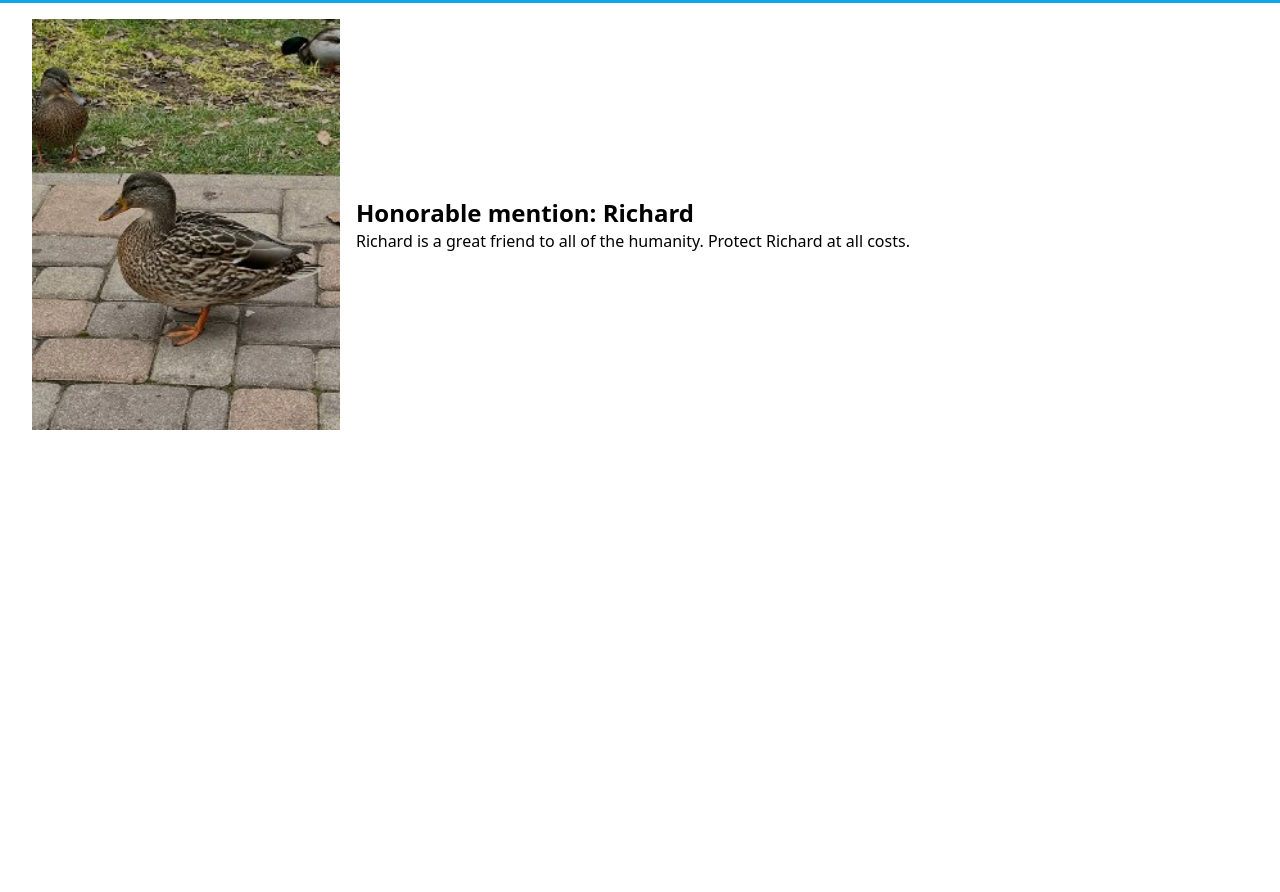
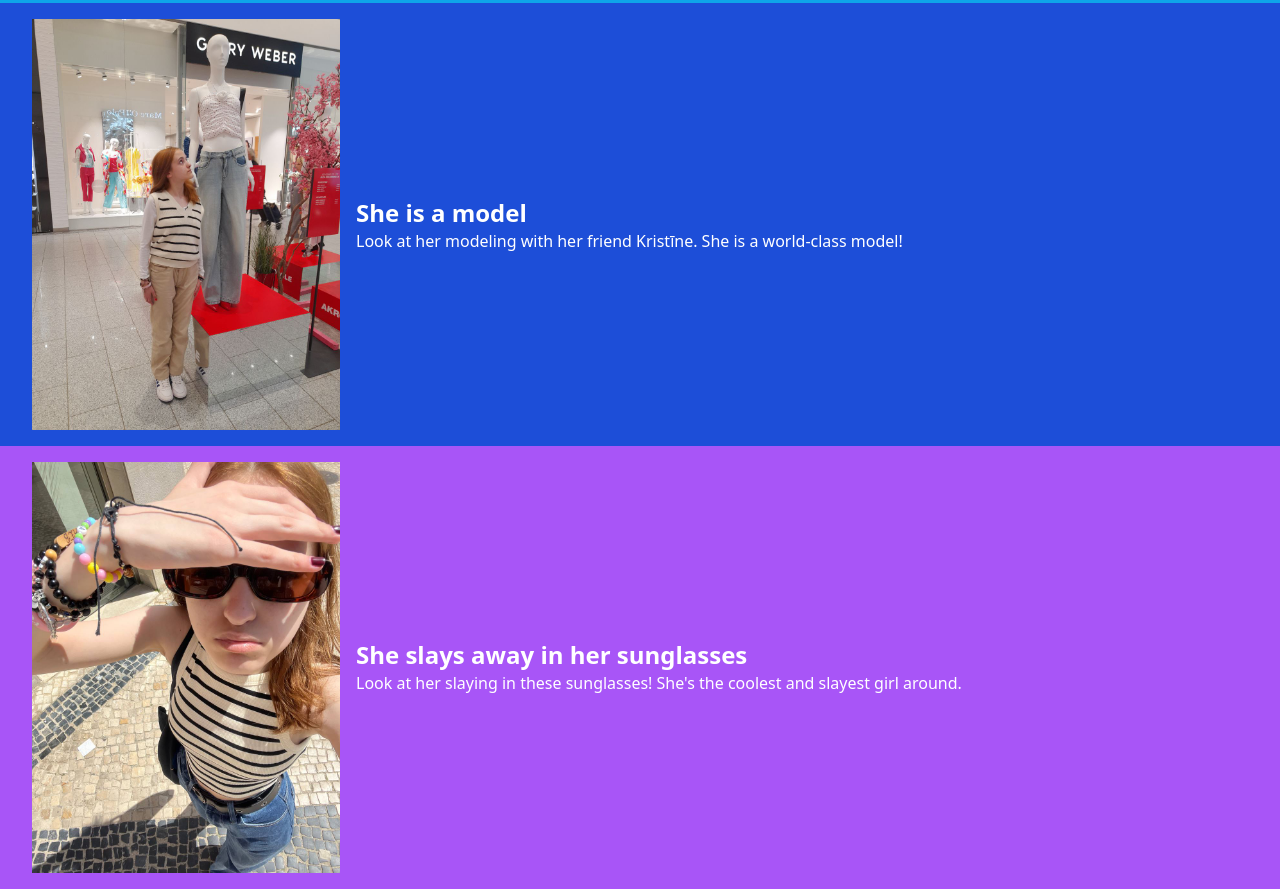
Before and after one commit to alexxxey0/cookie, a plain HTML site: page index.html in a window 1280 px wide. Shown: the part 2282-3174 px from the top of the page. Before the commit the page ends 2728 px from the top, so only its background shows below. Drawn offline with nearby package versions, Linux system fonts and the light colour scheme.

Commit message:
added cool pics

```diff
--- a/index.html
+++ b/index.html
@@ -65,6 +65,26 @@
         </div>
     </section>
 
+    <section class="bg-blue-700 text-white py-4 px-4">
+        <div class="flex flex-col md:flex-row justify-start items-center gap-x-4 gap-y-4 ml-4">
+            <img class="w-[50%] md:w-[25%]" src="model.jpeg" alt="">
+            <div class="flex-col">
+                <h2 class="font-bold text-2xl">She is a model</h2>
+                <p>Look at her modeling with her friend Kristīne. She is a world-class model!</p>
+            </div>
+        </div>
+    </section>
+
+    <section class="bg-purple-500 text-white py-4 px-4">
+        <div class="flex flex-col md:flex-row justify-start items-center gap-x-4 gap-y-4 ml-4">
+            <img class="w-[50%] md:w-[25%]" src="sunglasses.jpeg" alt="">
+            <div class="flex-col">
+                <h2 class="font-bold text-2xl">She slays away in her sunglasses</h2>
+                <p>Look at her slaying in these sunglasses! She's the coolest and slayest girl around.</p>
+            </div>
+        </div>
+    </section>
+
     <section class="bg-white text-black py-4 px-4">
         <div class="flex flex-col md:flex-row justify-start items-center gap-x-4 gap-y-4 ml-4">
             <img class="w-[50%] md:w-[25%]" src="richard.jpeg" alt="">
```
Also changed, not shown: model.jpeg (added), sunglasses.jpeg (added).
